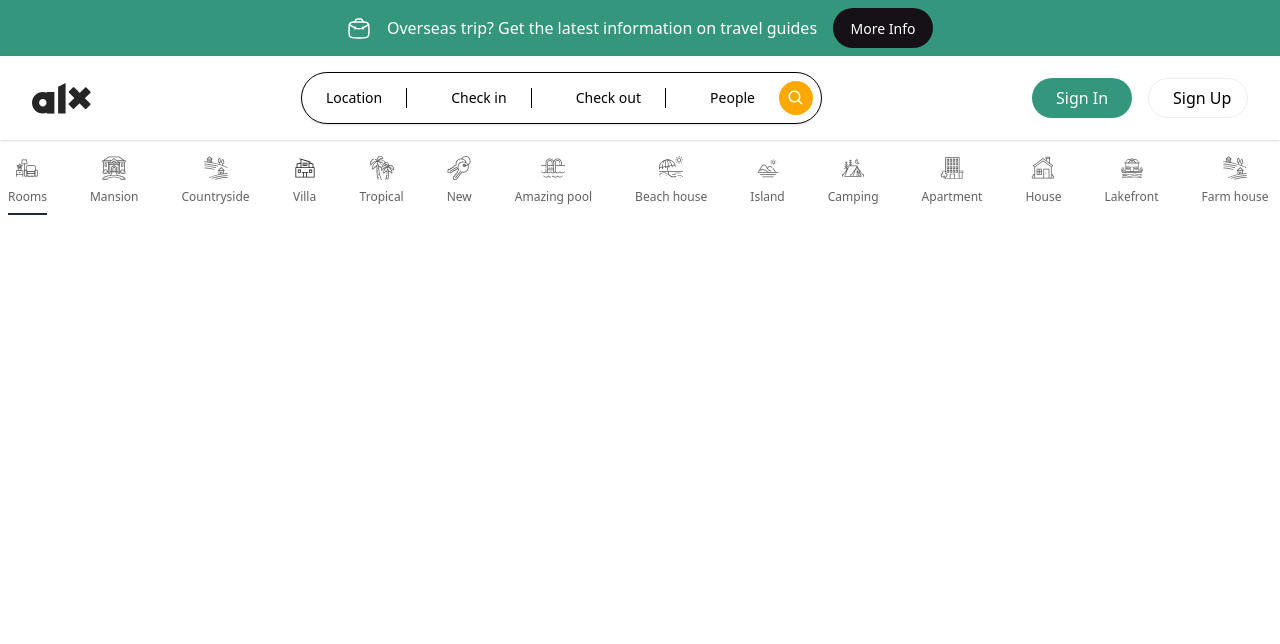
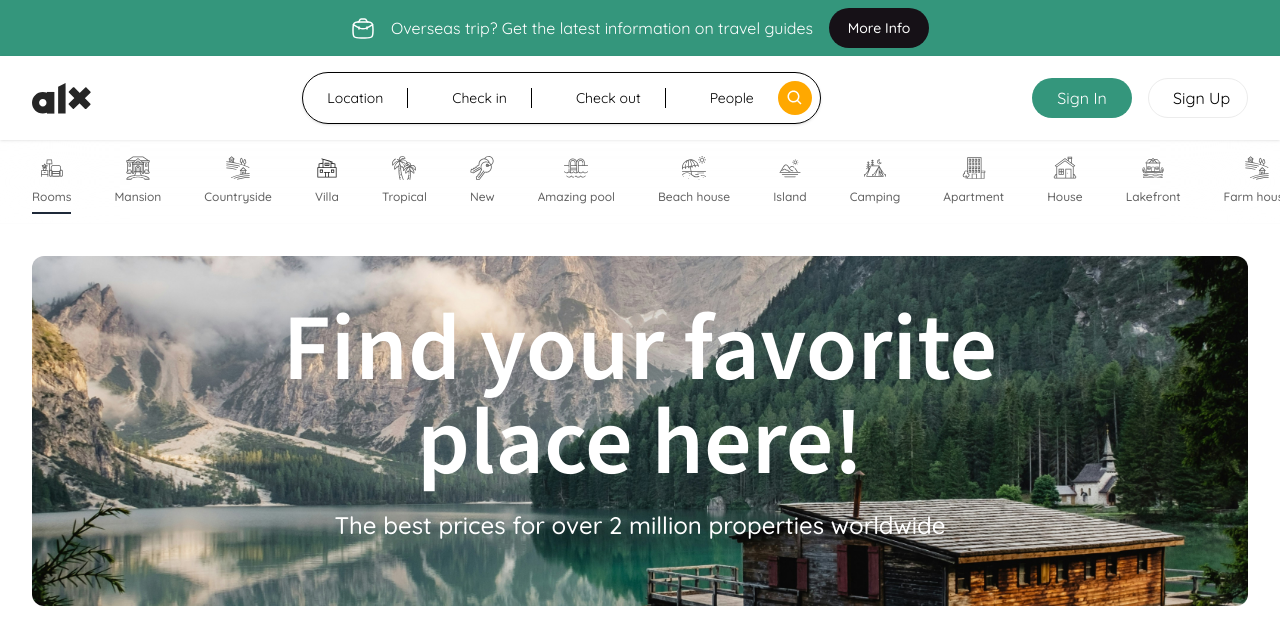
Before and after one commit to TheDEV111/ALX-real-estate, a React app in the folder Frontend/: page / in a window 1280 px wide. Shown: the top 644 px of the page. Built offline with nearby package versions, Linux system fonts and the light colour scheme; the HTML template or start-up script is replaced by a standard one.

Commit message:
feat: Add Hero component and implement Google Fonts (Quicksand) - Created Hero component

```diff
--- /dev/null
+++ b/Frontend/src/components/Hero.tsx
@@ -0,0 +1,18 @@
+function Hero() {
+  return (
+    <div className="px-8 my-8">
+      <div className="bg-[url(/images/hero1.jpg)] bg-no-repeat bg-cover w-full h-[350px] rounded-xl bg-right flex justify-center items-center">
+        <div className="flex justify-center items-center flex-col text-white text-center">
+          <h1 className="text-[94px] mb-[24px] leading-none font-[600] font-hero ">
+            Find your favorite <br /> place here!
+          </h1>
+          <p className="font-[Quicksand] text-[24px] mb-[24px] leading-none font-medium">
+            The best prices for over 2 million properties worldwide
+          </p>
+        </div>
+      </div>
+    </div>
+  );
+}
+
+export default Hero
--- a/Frontend/src/components/Navbar.tsx
+++ b/Frontend/src/components/Navbar.tsx
@@ -4,7 +4,7 @@ import { Button } from "./Button";
 
 function Navbar() {
   return (
-    <nav className="sticky top-0 w-full bg-white shadow-sm ">
+    <nav className="sticky top-0 w-full bg-white shadow-sm font-[Quicksand] ">
       <div className="flex items-center gap-8 px-8 py-4">
         <Logo />
         <div className="flex-1 flex justify-center">
--- a/Frontend/src/components/PropertyTypeFilter.tsx
+++ b/Frontend/src/components/PropertyTypeFilter.tsx
@@ -1,25 +1,24 @@
+import { useState } from "react";
 import { propertyCategories } from "../data/propertyCategories";
-import { useState } from "react";
 
 
-function PropertyTypeFilter() {
-  const [selected, setSelected] = useState(1);
+function PropertyTypeFilter(): JSX.Element {
+  const [selected, setSelected] = useState<number>(1);
 
   return (
-    <div className="sticky top-18 h-[84px] flex overflow-x-auto gap-[43px] p-2 backdrop-blur-[54]   scrollbar-hide border-[#FDFDFD] border-b">
+    <div className="sticky top-[72px] h-[84px] flex overflow-x-auto gap-[43px] py-4 px-8 backdrop-blur-[54px]   scrollbar-hide border-[#FDFDFD] border-b">
       {propertyCategories.map((category) => (
         <button
           key={category.id}
           onClick={() => setSelected(category.id)}
-          className={`flex flex-col items-center gap-2 pb-2 whitespace-nowrap shrink-0 hover:scale-110 hover:brightness-110 transition-all duration-200 ${
+          className={`flex flex-col items-center gap-2 pb-14 whitespace-nowrap shrink-0 hover:scale-110 hover:brightness-110 transition-all duration-200 ${
             selected === category.id
-              ? "border-b-2 border-gray-800"
+              ? "border-b-2  border-gray-800"
               : "border-b-2 border-transparent"
           }`}
         >
-          <div></div>
           <img src={category.icon} alt={category.name} className="w-6 h-6 " />
-          <span className="text-[12px] text-[#616161] font-[500] ">
+          <span className="text-[12px]  text-[#616161] font-[500] font-[Quicksand]">
             {category.name}
           </span>
         </button>
@@ -28,4 +27,4 @@ function PropertyTypeFilter() {
   );
 }
 
-export default PropertyTypeFilter
+export default PropertyTypeFilter;
--- a/Frontend/src/components/Topbar.tsx
+++ b/Frontend/src/components/Topbar.tsx
@@ -41,10 +41,10 @@ function Topbar() {
         />
       </svg>
 
-      <p className="text-base">
+      <p className="text-base font-[Quicksand] ">
         Overseas trip? Get the latest information on travel guides
       </p>
-      <Button className="bg-[#161117] w-[86px] h-[30px] py-[6px] px-[11px] rounded-4xl text-[14px] font-[500] text-center hover:bg-gray-800 hover:shadow-md transition-all duration-200">
+      <Button className="bg-[#161117] w-[86px] h-[30px] py-[6px] px-[11px] rounded-4xl text-[14px] font-[Quicksand] font-[500] text-center hover:bg-gray-800 hover:shadow-md transition-all duration-200">
         More Info{" "}
       </Button>
     </div>
--- a/Frontend/src/data/propertyCategories.ts
+++ b/Frontend/src/data/propertyCategories.ts
@@ -1,5 +1,10 @@
+interface PropertyCategory {
+  id: number;
+  name: string;
+  icon: string;
+}
 
-export const propertyCategories = [
+export const propertyCategories: PropertyCategory[] = [
   { id: 1, name: "Rooms", icon: "/categoriesIcons/living-room.svg" },
   { id: 2, name: "Mansion", icon: "/categoriesIcons/mansion.svg" },
   { id: 3, name: "Countryside", icon: "/categoriesIcons/farm.svg" },
--- a/Frontend/src/index.css
+++ b/Frontend/src/index.css
@@ -1,3 +1,6 @@
+@import url('https://fonts.googleapis.com/css2?family=Quicksand:wght@300..700&display=swap');
+@import url('https://fonts.googleapis.com/css2?family=Source+Sans+3:ital,wght@0,200..900;1,200..900&display=swap');
+
 @import "tailwindcss";
 
 .scrollbar-hide::-webkit-scrollbar {
@@ -8,3 +11,7 @@
   -ms-overflow-style: none;
   scrollbar-width: none;
 }
+
+@theme {
+  --font-hero: "Source Sans 3", sans-serif;
+}
--- a/Frontend/src/pages/Homepage.tsx
+++ b/Frontend/src/pages/Homepage.tsx
@@ -1,17 +1,19 @@
 import Topbar from "../components/Topbar";
 import Navbar from "../components/Navbar";
 import PropertyTypeFilter from "../components/PropertyTypeFilter";
+import Hero from "../components/Hero";
 
 function Homepage() {
   return (
-    <div>
-      <Topbar />
-      <Navbar />
 
+      <div className="">
+        <Topbar />
+        <Navbar />
 
         <PropertyTypeFilter />
+        <Hero />
+      </div>
 
-    </div>
   );
 }
 
```
Also changed, not shown: Frontend/public/images/hero.jpg (added), Frontend/public/images/hero1.jpg (added).
